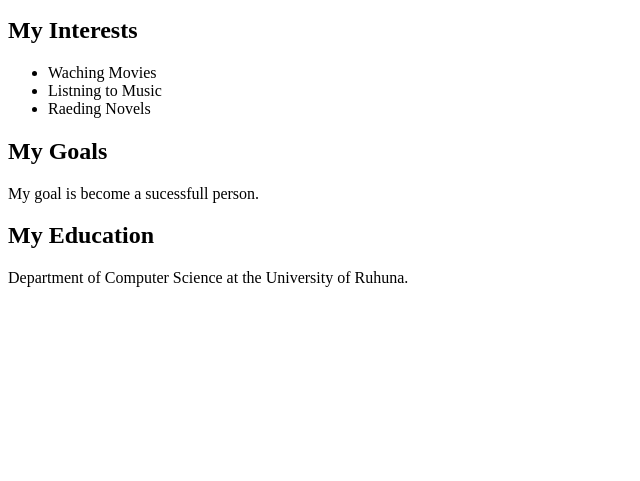
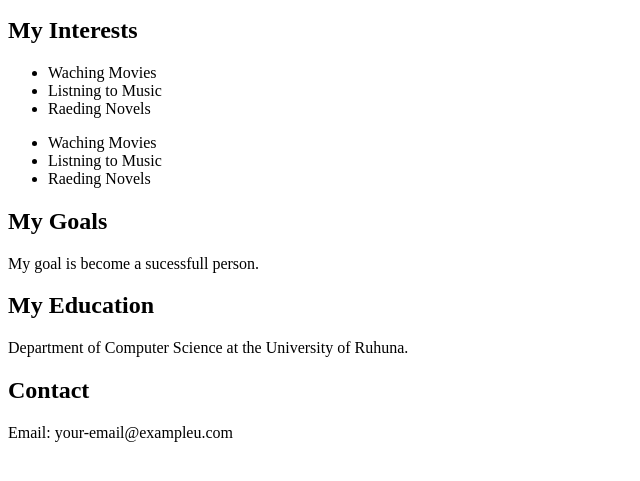
Before and after one commit to Nikethani2004/Student-website, a plain HTML site: page index.html in a window 1280 px wide. Shown: the part 101-582 px from the top of the page, without its empty margins (0-640 px from the left). Drawn offline with Linux system fonts and the light colour scheme.

```diff
--- a/index.html
+++ b/index.html
@@ -14,6 +14,13 @@
 <li>Listning to Music</li>
 <li>Raeding Novels</li>
 </ul>
+
+<ul>
+<li>Waching Movies</li>
+<li>Listning to Music</li>
+<li>Raeding Novels</li>
+</ul>
+
 <h2>My Goals</h2>
 <p>
 My goal is become a sucessfull person.
@@ -22,5 +29,9 @@
 <p>
 Department of Computer Science at the University of Ruhuna.
 </p>
+<h2>Contact</h2>
+<p>
+Email: your-email@exampleu.com
+</p>
 </body>
 </html>
```
